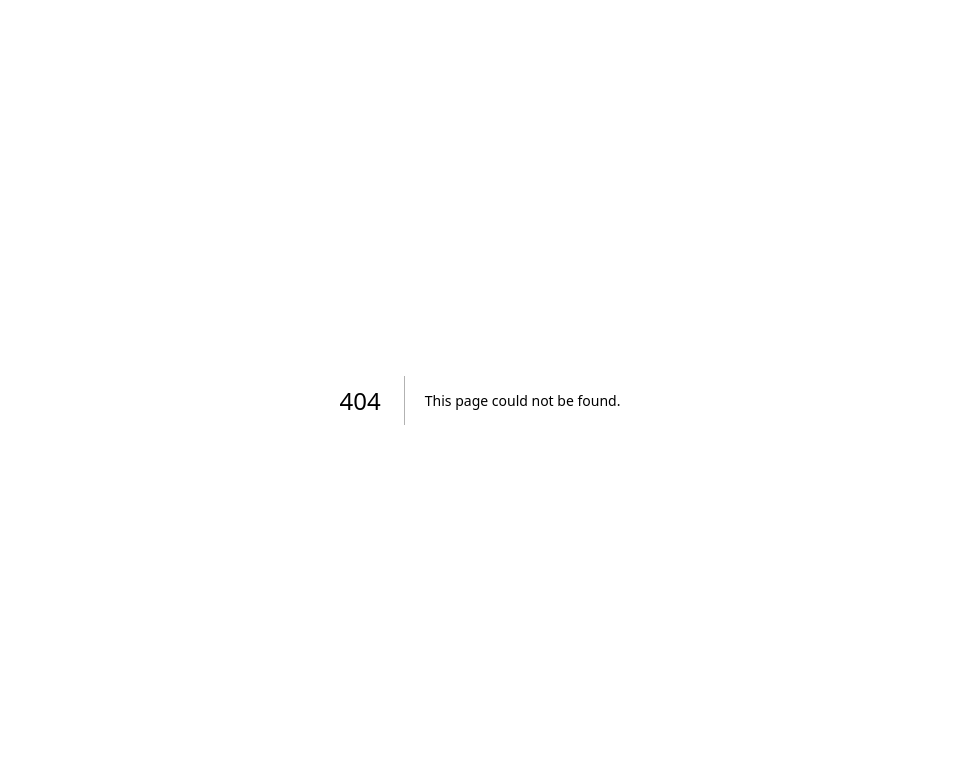
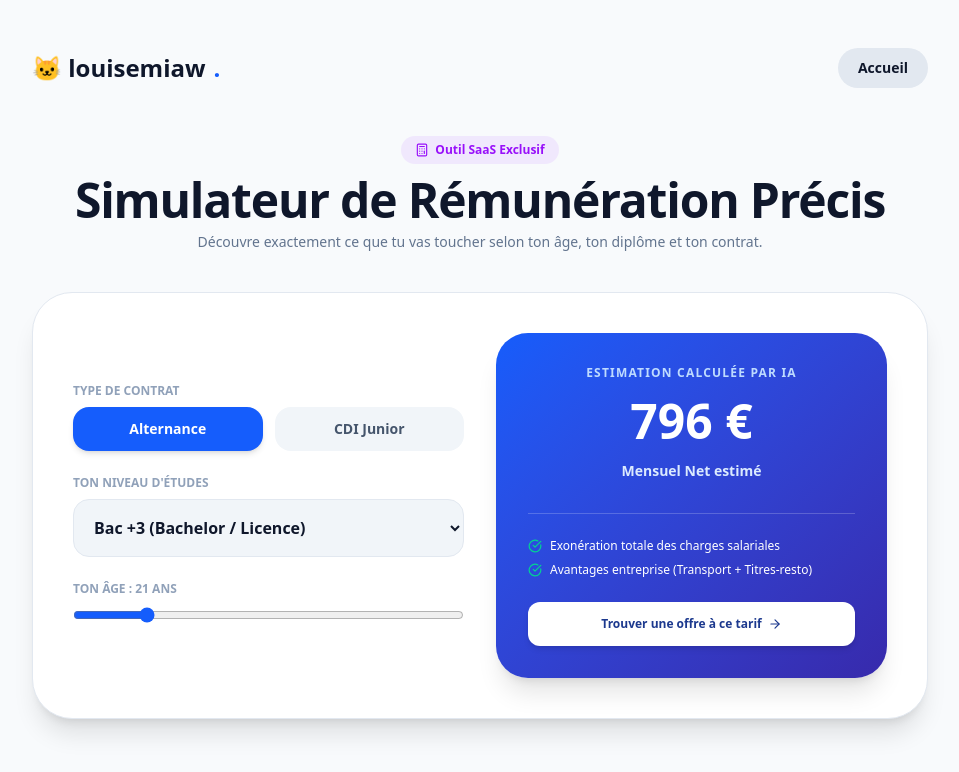
Before and after one commit to tchikibinks/louisemiaw, a Next.js app: page /simulateur in a window 1280 px wide. Before the commit this address had no page. Shown: the top 772 px of the page, without its empty margins (160-1119 px from the left). Built offline with nearby package versions, Linux system fonts and the light colour scheme.

Commit message:
Ajout du simulateur de salaire et de la bourse des startups

```diff
--- /dev/null
+++ b/src/app/Pépites Startups/page.tsx
@@ -0,0 +1,58 @@
+'use client';
+import Link from 'next/link';
+import { Sparkles, Flame, Heart, ExternalLink, ShieldCheck } from 'lucide-react';
+
+export default function StartupsPage() {
+  const startups = [
+    { name: "Mistral AI", sector: "Intelligence Artificielle", perk: "PC de boss + actions gratuites", vibe: "Elite Tech", link: "https://mistral.ai/careers/" },
+    { name: "Swile", sector: "FinTech / Avantages salariés", perk: "Semaine de 4 jours + Remote total", vibe: "Hyper-Growth", link: "https://swile.co/fr/carrieres" },
+    { name: "Back Market", sector: "GreenTech / E-commerce", perk: "Remboursement matériel éco-responsable", vibe: "Impact Positif", link: "https://www.backmarket.fr/fr-fr/jobs" },
+    { name: "Qonto", sector: "Neobanque Pro", perk: "Bureaux grand luxe au coeur de Paris", vibe: "Scale-up", link: "https://qonto.com/fr/carrieres" },
+  ];
+
+  return (
+    <div className="min-h-screen bg-slate-50 dark:bg-slate-950 text-slate-900 dark:text-slate-50 p-6 md:p-12 font-sans transition-colors">
+      <div className="max-w-6xl mx-auto">
+        <header className="flex justify-between items-center mb-12">
+          <Link href="/" className="font-black text-2xl flex items-center gap-2">🐱 louisemiaw<span className="text-blue-600">.</span></Link>
+          <Link href="/" className="px-5 py-2.5 bg-slate-200 dark:bg-slate-800 text-sm font-bold rounded-full">Accueil</Link>
+        </header>
+
+        <div className="mb-10 text-center md:text-left">
+          <span className="px-3.5 py-1.5 rounded-full bg-rose-500/10 text-rose-600 dark:text-rose-400 text-xs font-bold inline-flex items-center gap-1.5">
+            <Flame size={14}/> Top Startups & Licornes 2026
+          </span>
+          <h1 className="text-4xl md:text-6xl font-black mt-3 mb-4 tracking-tight">Viens bosser là où ça bouge vraiment.</h1>
+          <p className="text-slate-500 dark:text-slate-400 max-w-xl text-lg font-medium">Les entreprises les plus innovantes qui recrutent des jeunes talents sans langue de bois.</p>
+        </div>
+
+        <div className="grid grid-cols-1 md:grid-cols-2 gap-6">
+          {startups.map((st, i) => (
+            <div key={i} className="bg-white dark:bg-slate-900 p-8 rounded-[2rem] border border-slate-200 dark:border-slate-800 hover:border-rose-500 transition shadow-sm flex flex-col justify-between group">
+              <div>
+                <div className="flex justify-between items-start mb-4">
+                  <span className="px-3 py-1 bg-rose-50 dark:bg-rose-950/50 text-rose-600 dark:text-rose-400 rounded-full text-xs font-bold">{st.vibe}</span>
+                  <span className="text-xs font-bold text-slate-400">{st.sector}</span>
+                </div>
+                <h3 className="font-bold text-2xl mb-2 group-hover:text-rose-500 transition">{st.name}</h3>
+                <div className="inline-flex items-center gap-1.5 px-3 py-1.5 rounded-xl bg-slate-100 dark:bg-slate-800 text-xs font-bold text-slate-600 dark:text-slate-300 mb-6">
+                  <ShieldCheck size={14} className="text-rose-500"/> Avantage : {st.perk}
+                </div>
+              </div>
+              <div className="pt-4 border-t border-slate-100 dark:border-slate-800 flex justify-end">
+                <a
+                  href={st.link}
+                  target="_blank"
+                  rel="noopener noreferrer"
+                  className="px-5 py-2.5 bg-slate-900 dark:bg-rose-600 hover:opacity-90 text-white text-xs font-bold rounded-xl transition flex items-center gap-1.5 shadow-md"
+                >
+                  Voir les postes ouverts <ExternalLink size={13}/>
+                </a>
+              </div>
+            </div>
+          ))}
+        </div>
+      </div>
+    </div>
+  );
+}
--- /dev/null
+++ b/src/app/simulateur/page.tsx
@@ -0,0 +1,108 @@
+'use client';
+import Link from 'next/link';
+import { Sparkles, Calculator, Euro, ArrowRight, CheckCircle } from 'lucide-react';
+import { useState } from 'react';
+
+export default function SimulateurPage() {
+  const [contrat, setContrat] = useState('alternance');
+  const [niveau, setNiveau] = useState('bac+3');
+  const [age, setAge] = useState(21);
+
+  // Calcul estimatif du salaire brut/net légal en alternance / premier emploi
+  const getSalaire = () => {
+    if (contrat === 'alternance') {
+      let base = 1766.92; // SMIC 2026
+      let pourcentage = age >= 26 ? 100 : age >= 21 ? 57 : 53;
+      if (niveau === 'bac+4' || niveau === 'bac+5') pourcentage += 15;
+      const brut = Math.round((base * pourcentage) / 100);
+      return { brut, net: Math.round(brut * 0.79), type: 'Mensuel Net estimé' };
+    } else {
+      let baseAnnuelle = niveau === 'bac+5' ? 42000 : niveau === 'bac+3' ? 36000 : 31000;
+      return { brut: baseAnnuelle, net: Math.round(baseAnnuelle * 0.78), type: 'Annuel Net estimé' };
+    }
+  };
+
+  const resultat = getSalaire();
+
+  return (
+    <div className="min-h-screen bg-slate-50 dark:bg-slate-950 text-slate-900 dark:text-slate-50 p-6 md:p-12 font-sans transition-colors">
+      <div className="max-w-4xl mx-auto">
+        <header className="flex justify-between items-center mb-12">
+          <Link href="/" className="font-black text-2xl flex items-center gap-2">🐱 louisemiaw<span className="text-blue-600">.</span></Link>
+          <Link href="/" className="px-5 py-2.5 bg-slate-200 dark:bg-slate-800 text-sm font-bold rounded-full">Accueil</Link>
+        </header>
+
+        <div className="text-center mb-10">
+          <span className="px-3.5 py-1.5 rounded-full bg-purple-500/10 text-purple-600 dark:text-purple-400 text-xs font-bold inline-flex items-center gap-1.5">
+            <Calculator size={14}/> Outil SaaS Exclusif
+          </span>
+          <h1 className="text-4xl md:text-5xl font-black mt-3 mb-2 tracking-tight">Simulateur de Rémunération Précis</h1>
+          <p className="text-slate-500 dark:text-slate-400 text-sm">Découvre exactement ce que tu vas toucher selon ton âge, ton diplôme et ton contrat.</p>
+        </div>
+
+        <div className="bg-white dark:bg-slate-900 p-8 md:p-10 rounded-[2.5rem] shadow-xl border border-slate-200 dark:border-slate-800 grid grid-cols-1 md:grid-cols-2 gap-8 items-center">
+          <div className="space-y-6">
+            <div>
+              <label className="block text-xs font-bold uppercase text-slate-400 mb-2">Type de Contrat</label>
+              <div className="grid grid-cols-2 gap-3">
+                <button
+                  onClick={() => setContrat('alternance')}
+                  className={`py-3 rounded-2xl font-bold text-sm transition ${contrat === 'alternance' ? 'bg-blue-600 text-white shadow-md' : 'bg-slate-100 dark:bg-slate-800 text-slate-600 dark:text-slate-400'}`}
+                >
+                  Alternance
+                </button>
+                <button
+                  onClick={() => setContrat('cdi')}
+                  className={`py-3 rounded-2xl font-bold text-sm transition ${contrat === 'cdi' ? 'bg-blue-600 text-white shadow-md' : 'bg-slate-100 dark:bg-slate-800 text-slate-600 dark:text-slate-400'}`}
+                >
+                  CDI Junior
+                </button>
+              </div>
+            </div>
+
+            <div>
+              <label className="block text-xs font-bold uppercase text-slate-400 mb-2">Ton Niveau d'Études</label>
+              <select
+                value={niveau}
+                onChange={(e) => setNiveau(e.target.value)}
+                className="w-full p-4 bg-slate-100 dark:bg-slate-800 rounded-2xl outline-none font-semibold border border-slate-200 dark:border-slate-700"
+              >
+                <option value="bac+2">Bac +2 (BTS / DUT)</option>
+                <option value="bac+3">Bac +3 (Bachelor / Licence)</option>
+                <option value="bac+5">Bac +5 (Master / École d'Ingé / Commerce)</option>
+              </select>
+            </div>
+
+            <div>
+              <label className="block text-xs font-bold uppercase text-slate-400 mb-2">Ton Âge : {age} ans</label>
+              <input
+                type="range"
+                min="18"
+                max="35"
+                value={age}
+                onChange={(e) => setAge(Number(e.target.value))}
+                className="w-full accent-blue-600 cursor-pointer"
+              />
+            </div>
+          </div>
+
+          {/* Résultat en direct */}
+          <div className="bg-gradient-to-br from-blue-600 to-indigo-800 text-white p-8 rounded-[2rem] shadow-xl text-center flex flex-col justify-between">
+            <div>
+              <div className="text-blue-200 text-xs font-bold uppercase tracking-widest mb-2">Estimation Calculée par IA</div>
+              <div className="text-5xl font-black my-4">{resultat.net.toLocaleString()} €</div>
+              <div className="text-sm font-semibold text-blue-100">{resultat.type}</div>
+            </div>
+            <div className="mt-8 pt-6 border-t border-white/20 text-left space-y-2">
+              <div className="text-xs flex items-center gap-2 font-medium"><CheckCircle size={14} className="text-emerald-400"/> Exonération totale des charges salariales</div>
+              <div className="text-xs flex items-center gap-2 font-medium"><CheckCircle size={14} className="text-emerald-400"/> Avantages entreprise (Transport + Titres-resto)</div>
+            </div>
+            <Link href="/alternance" className="mt-6 w-full py-3.5 bg-white text-blue-900 font-extrabold rounded-xl text-xs hover:bg-blue-50 transition shadow-md flex items-center justify-center gap-1.5">
+              Trouver une offre à ce tarif <ArrowRight size={14}/>
+            </Link>
+          </div>
+        </div>
+      </div>
+    </div>
+  );
+}
```
